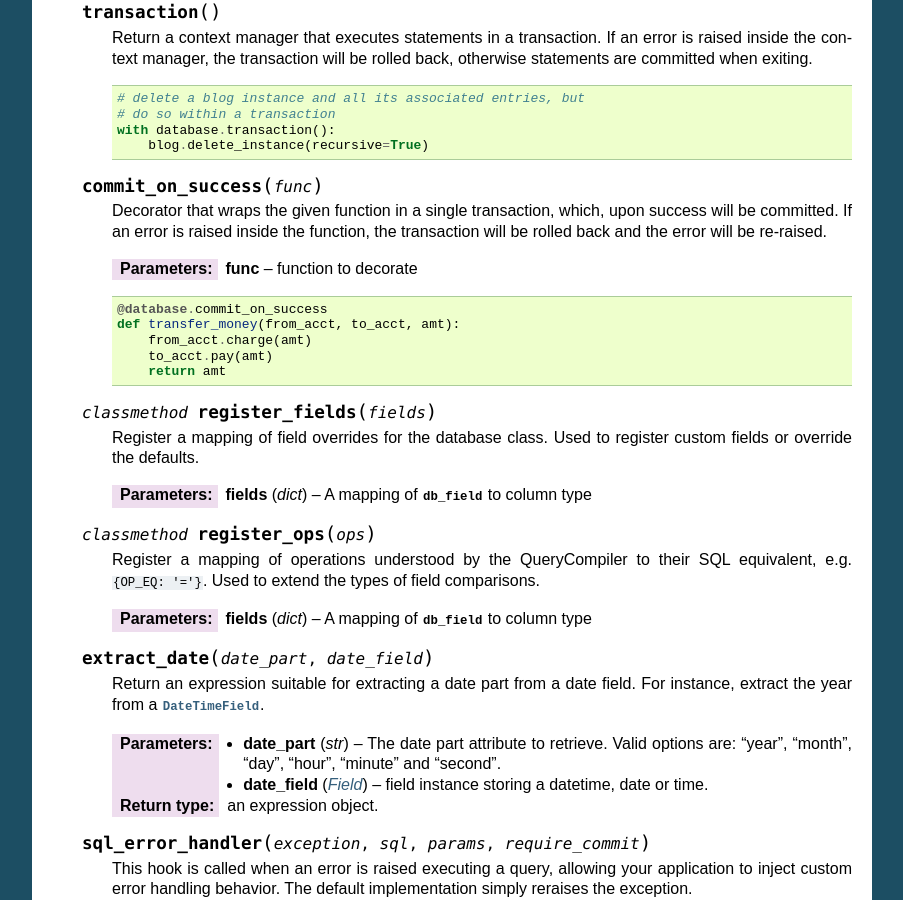
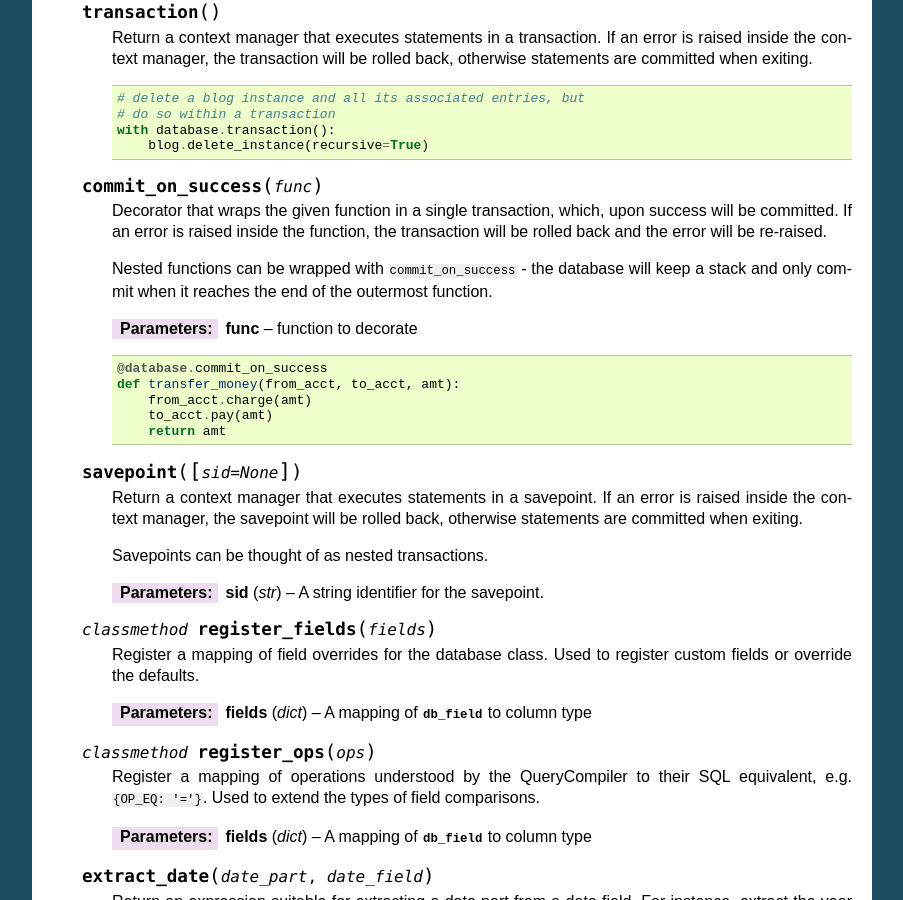
Before and after one commit to coleifer/peewee, a Sphinx documentation site: the page built from docs/peewee/api.rst, in a window 1280 px wide and 900 px high, scrolled down 23670 px. Shown: the whole window, without its empty margins (198-1101 px from the left). Built offline with Sphinx 7.4.7, drawn with Linux system fonts in a browser that asks for light colours.

Commit message:
Doc updates.

```diff
--- a/docs/peewee/api.rst
+++ b/docs/peewee/api.rst
@@ -1478,6 +1478,10 @@ Database and its subclasses
         upon success will be committed.  If an error is raised inside the function,
         the transaction will be rolled back and the error will be re-raised.
 
+        Nested functions can be wrapped with ``commit_on_success`` - the database
+        will keep a stack and only commit when it reaches the end of the outermost
+        function.
+
         :param func: function to decorate
 
         .. code-block:: python
@@ -1487,6 +1491,16 @@ Database and its subclasses
                 from_acct.charge(amt)
                 to_acct.pay(amt)
                 return amt
+
+    .. py:method:: savepoint([sid=None])
+
+        Return a context manager that executes statements in a savepoint.  If an
+        error is raised inside the context manager, the savepoint will be rolled
+        back, otherwise statements are committed when exiting.
+
+        Savepoints can be thought of as nested transactions.
+
+        :param str sid: A string identifier for the savepoint.
 
     .. py:classmethod:: register_fields(fields)
 
--- a/docs/peewee/models.rst
+++ b/docs/peewee/models.rst
@@ -188,8 +188,8 @@ Option                Meaning                                          Inheritab
 ``db_table``          name of the table to store data                  no
 ``indexes``           a list of fields to index                        yes
 ``order_by``          a list of fields to use for default ordering     yes
-``primary_key``       a tuple of field names to use for composite PK   yes
-``table_alias``       a :py:class:`CompositeKey` instance              yes
+``primary_key``       a :py:class:`CompositeKey` instance              yes
+``table_alias``       an alias to use for the table in queries         no
 ===================   ==============================================   ============
 
 
```
Also changed, not shown: docs/peewee/cookbook.rst (+15 -3 lines).
